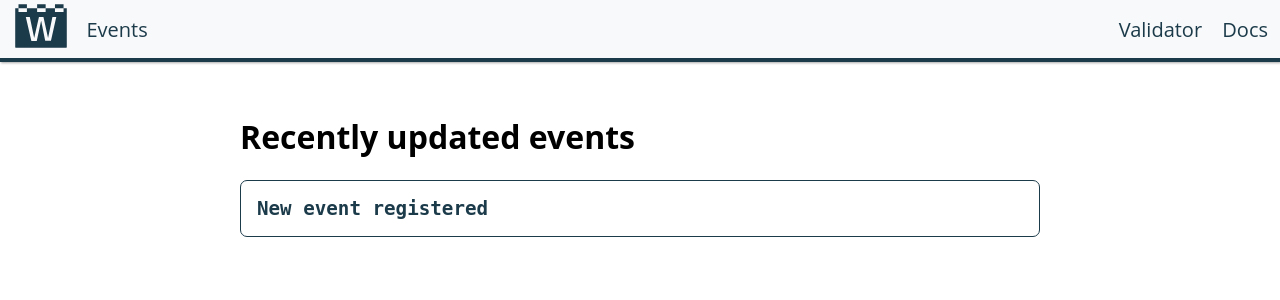
After one commit to pretalx/when.events, a Django app: template src/when/events/templates/events/log.html in a window 1280 px wide. The commit adds this page. Shown: the top 300 px of the page. Run offline with Django 3.2, Linux system fonts and the light colour scheme; the template is opened without the code that fills it: most values are stand-ins (such as "Sample title", 1, 10 or a date in 2020); data that the repository does not hold is empty; style sheets or scripts are compiled from the project's sources; parts of the project's set-up code (start-up, migrations or seed data) failed here and were passed over; some libraries are stand-ins or nearby versions.

Commit message:
Add view of recent imports

```diff
--- a/src/when/events/models.py
+++ b/src/when/events/models.py
@@ -115,7 +115,7 @@ class Event(models.Model):
                 local_name = local_name[:-1] + '_list'
             if not getattr(self, local_name) == value:
                 setattr(self, local_name, value)
-                field_list += field
+                field_list.append(field)
         self.state = "ok"
         self.save()
         if creating:
--- a/src/when/events/templates/events/docs.html
+++ b/src/when/events/templates/events/docs.html
@@ -96,5 +96,5 @@
 
 {% endfor %}
 
-<script src="{% static "js/docs.js" %}"></script>
+<script src="{% static "js/collapsible.js" %}"></script>
 {% endblock %}
--- /dev/null
+++ b/src/when/events/templates/events/log.html
@@ -0,0 +1,40 @@
+{% extends "events/base.html" %}
+{% load i18n %}
+{% load static %}
+
+{% block title %}Recently Updated Events{% endblock %}
+
+{% block content %}
+<h1>{% trans "Recently updated events" %}</h1>
+
+{% for log in logs %}{% if log.state != 'ok' or log.content.fields %}
+<div class="collapsible" id="log-{{ log.id }}" class="log-{{ log.state }}">
+  <input id="collapsible-{{ log.id }}" class="toggle" type="checkbox">
+  <label for="collapsible-{{ log.id }}" class="collapse-toggle collapse-light collapse-docs">
+    <span class="log">
+        {% if log.state == 'new' %}
+        New event registered
+        {% elif log.state == 'ok' %}
+        {{ log.event.name }} updated
+        {% elif log.event.name %}
+        Error updating {{ log.event.name }}
+        {% else %}
+        Error importing new event
+        {% endif %}
+    </span>
+  </label>
+  <div class="collapsible-content">
+    <div class="content-inner">
+        {% if log.state == 'new' %}
+        <a href="{{ log.event.data_url }}">Event registered</a>.
+        {% elif log.state == 'ok' %}
+        Updated fields: <code>{{ log.content.fields }}</code> from <a href="{{ log.event.data_url }}">here</a>.
+        {% else %}
+        Error updating event: <code>{{ log.content.error }}</code>
+        {% endif %}
+    </div>
+  </div>
+</div>
+{% endif %}{% endfor %}
+<script src="{% static "js/collapsible.js" %}"></script>
+{% endblock %}
```
Also changed, not shown: src/when/events/views.py (+5 -2 lines), src/when/static/js/collapsible.js (renamed from src/when/static/js/docs.js).
